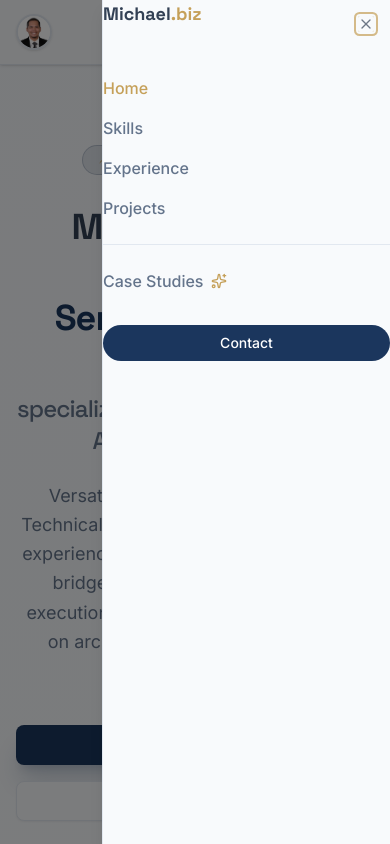
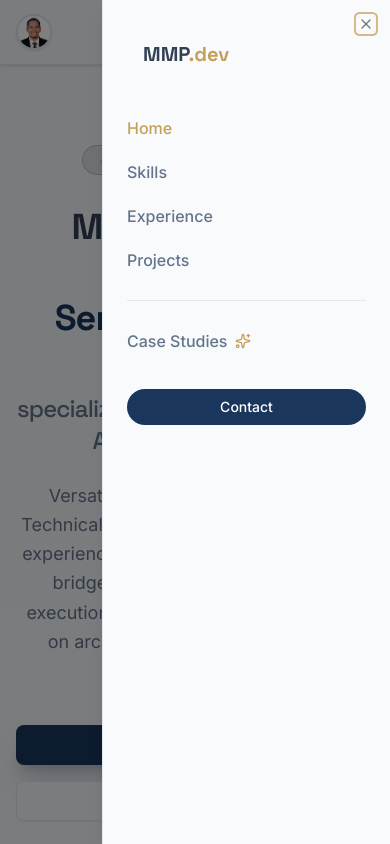
Before and after one commit to MichaelPagaran/portfolio, a Next.js app: page / in a window 390 px wide. Both pictures are taken after a click on the button 356 px from the left and 32 px from the top of the page. Shown: the top 844 px of the page. Built offline with nearby package versions, Linux system fonts and the light colour scheme.

Commit message:
feat: Update site branding to 'MMP.dev' and refine mobile navigation sheet styling.

```diff
--- a/src/components/Footer.tsx
+++ b/src/components/Footer.tsx
@@ -11,7 +11,7 @@ export function Footer() {
                     <div className="mb-4 md:mb-0">
                         <Link href="/">
                             <span className="font-display font-bold text-xl tracking-tight text-foreground">
-                                Michael Martin<span className="text-gold"> Pagaran</span>
+                                MMP<span className="text-gold">.dev</span>
                             </span>
                         </Link>
                         <p className="text-sm text-muted-foreground mt-1">
--- a/src/components/Navbar.tsx
+++ b/src/components/Navbar.tsx
@@ -6,7 +6,7 @@ import { useTheme } from "next-themes";
 import { useState, useEffect } from "react";
 import { Button } from "@/components/ui/button";
 import { Avatar, AvatarImage, AvatarFallback } from "@/components/ui/avatar";
-import { Sheet, SheetContent, SheetTrigger, SheetTitle } from "@/components/ui/sheet";
+import { Sheet, SheetContent, SheetTrigger, SheetTitle, SheetHeader } from "@/components/ui/sheet";
 import { Menu, Sparkles } from "lucide-react";
 import { ThemeToggle } from "./ThemeToggle";
 
@@ -93,7 +93,7 @@ export function Navbar() {
                         </Avatar>
                         <div className="hidden sm:block">
                             <span className="font-display font-bold text-lg tracking-tight text-foreground leading-tight">
-                                Michael Martin<span className="text-gold"> Pagaran</span>
+                                MMP<span className="text-gold">.dev</span>
                             </span>
                         </div>
                     </Link>
@@ -157,11 +157,13 @@ export function Navbar() {
                                     <Menu className="h-5 w-5" />
                                 </Button>
                             </SheetTrigger>
-                            <SheetContent side="right" className="w-72">
-                                <SheetTitle className="font-display text-lg">
-                                    Michael<span className="text-gold">.biz</span>
-                                </SheetTitle>
-                                <nav className="flex flex-col gap-4 mt-8">
+                            <SheetContent side="right" className="w-72 p-6 flex flex-col">
+                                <SheetHeader className="text-left mb-4">
+                                    <SheetTitle className="font-display text-xl">
+                                        MMP<span className="text-gold">.dev</span>
+                                    </SheetTitle>
+                                </SheetHeader>
+                                <nav className="flex flex-col gap-5">
                                     {isHome ? (
                                         sectionLinks.map((link) => (
                                             <a
```
